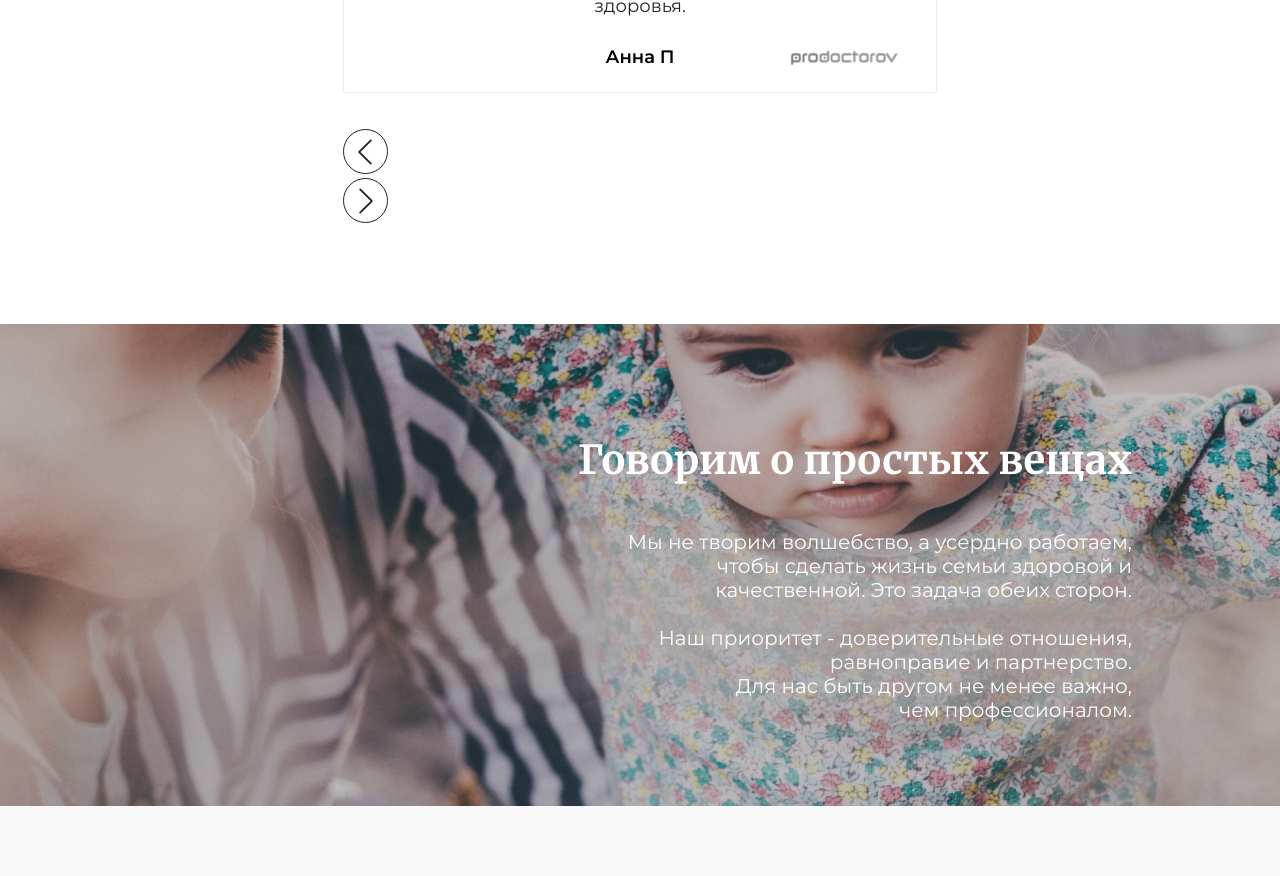
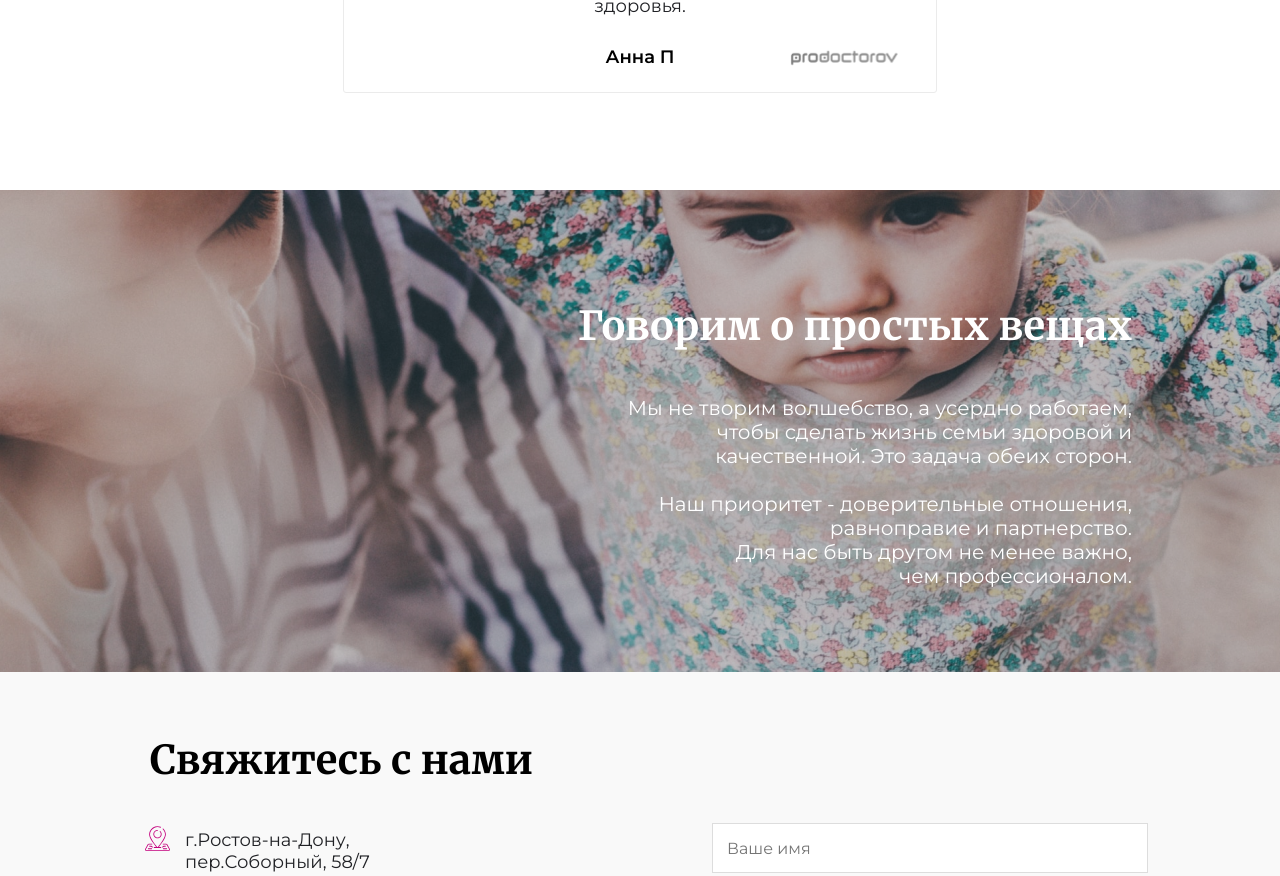
Before and after one commit to Mare4/clinic-app, a React (Create React App) app: page / in a window 1280 px wide. Shown: the part 7420-8296 px from the top of the page. Built offline with nearby package versions, Linux system fonts and the light colour scheme.

Commit message:
feat: added responsive for mobile

```diff
--- a/src/components/Reviews/Reviews.css
+++ b/src/components/Reviews/Reviews.css
@@ -48,3 +48,26 @@
   right: 23px;
   bottom: 17.44px;
 }
+.reviews-dots-for-mobile {
+  display: none;
+}
+
+@media all and (max-width: 375px) {
+  .reviews-main {
+    padding-left: 28px;
+    padding-right: 27px;
+  }
+  .reviews-text {
+    text-align: left;
+  }
+  .reviews-content {
+    padding: 56px 13px 20px 15px;
+  }
+  .reviews-water-mark {
+    display: none;
+  }
+  .reviews-dots-for-mobile {
+    display: block;
+    text-align: center;
+  }
+}
--- a/src/components/Reviews/Reviews.js
+++ b/src/components/Reviews/Reviews.js
@@ -2,8 +2,7 @@ import React from "react";
 import "./Reviews.css";
 import quotes_image from "../../assets/reviews-quotes-image.svg";
 import water_mark from "../../assets/water-mark.svg";
-import arrow_left from "../../assets/news-button-left.svg";
-import arrow_right from "../../assets/news-button-right.svg";
+import Dots from "../ui/Dots/Dots";
 
 export default function Reviews() {
   return (
@@ -25,16 +24,10 @@ export default function Reviews() {
         <p className="reviews-owner-name">Анна П</p>
         <img className="reviews-water-mark" src={water_mark} alt="water_mark" />
       </div>
-      <div className="instagram-carousel-buttons-section">
-        <div className="instagram-flex-buttons">
-          <img className="instagram-carousel-left-button" src={arrow_left} />
-          <div className="instagram-dots">
-            <span className="instagram-active-dot"></span>
-            <span className="instagram-dot-second"></span>
-            <span className="instagram-dot-third"></span>
-          </div>
-          <img className="instagram-carousel-right-button" src={arrow_right} />
-        </div>
+      <div className="reviews-dots-for-mobile">
+        <Dots className="active-dot" />
+        <Dots className="inactive-dot color-black margin-18" />
+        <Dots className="inactive-dot color-black" />
       </div>
     </div>
   );
```
